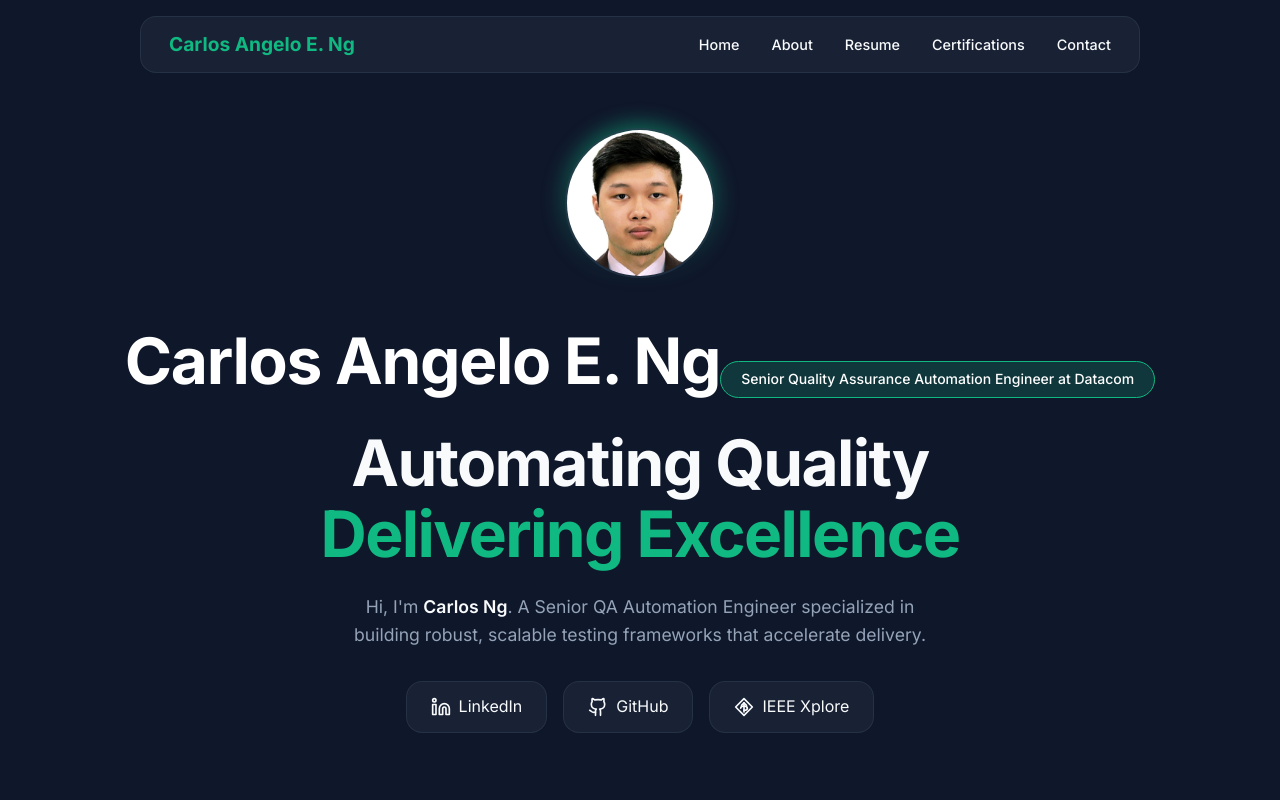
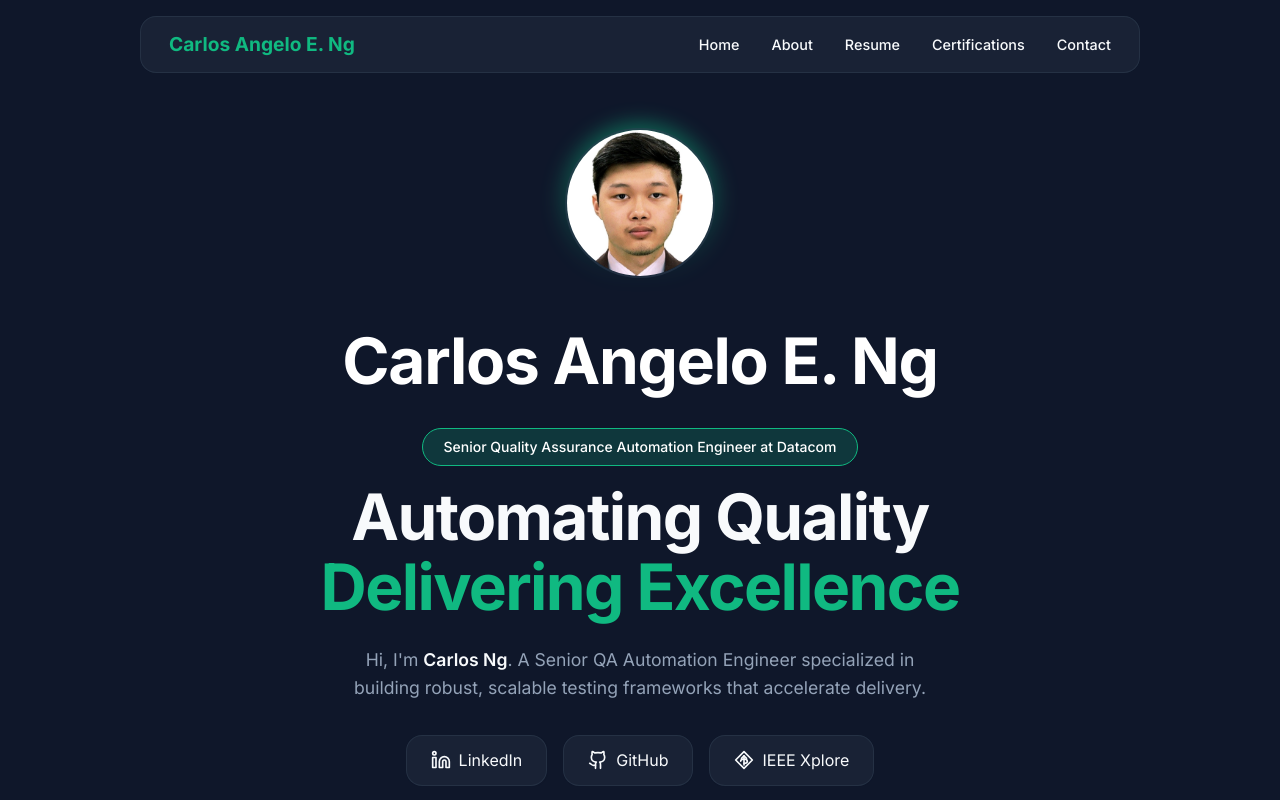
Before and after one commit to cng07/carlosng07, a React (Vite) app: page / in a window 1280 px wide. Shown: the top 800 px of the page. Built offline with nearby package versions, Linux system fonts and the light colour scheme.

Commit message:
Update alightment name

```diff
--- a/src/pages/Home.jsx
+++ b/src/pages/Home.jsx
@@ -56,8 +56,8 @@ const Home = () => {
                     >
                         {resumeData.name}
                     </motion.h2>
+                    <div style={{ marginBottom: '1rem' }}>
                         <span className="badge" style={{
-                        marginBottom: '1rem',
                             display: 'inline-block',
                             color: '#fff',
                             borderColor: 'var(--primary)',
@@ -65,6 +65,7 @@ const Home = () => {
                         }}>
                             Senior Quality Assurance Automation Engineer at Datacom
                         </span>
+                    </div>
                     <h1 style={{ fontSize: 'clamp(2.5rem, 8vw, 4rem)', lineHeight: 1.1, marginBottom: '1.5rem' }}>
                         Automating Quality <br />
                         <span style={{ color: 'var(--primary)' }}>Delivering Excellence</span>
```
Lines whose indentation alone changed are shown as unchanged.
